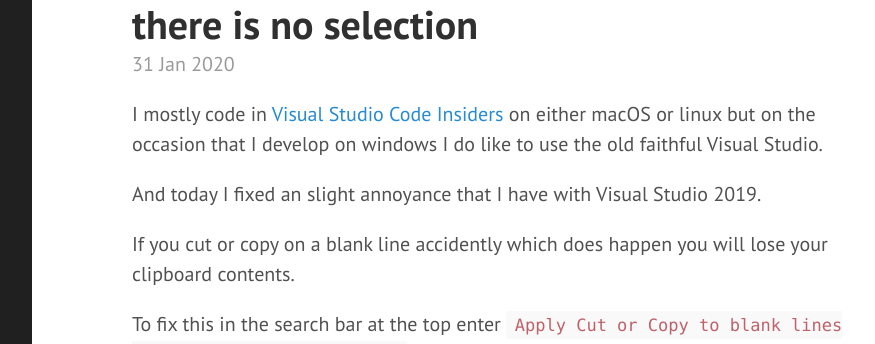
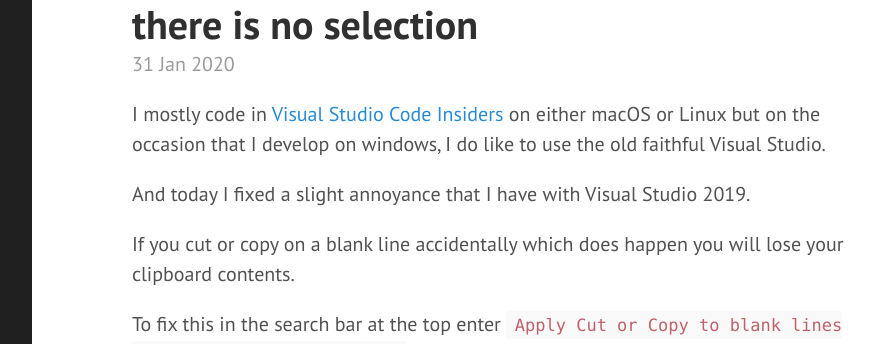
Before and after one commit to solrevdev/solrevdev.github.io, a Jekyll site: the page built from _posts/2020-01-31-apply-cut-or-copy-to-blank-lines-when-there-is-no-selection.md, in a window 1280 px wide and 1362 px high. Shown: the part 131-475 px from the top of the window, without its empty margins (328-1203 px from the left). Built offline with Jekyll 4.4.1, drawn with Linux system fonts in a browser that asks for light colours.

Commit message:
Create 2020-01-31-apply-cut-or-copy-to-blank-lines-when-there-is-no-selection.md

```diff
--- a/_posts/2020-01-31-apply-cut-or-copy-to-blank-lines-when-there-is-no-selection.md
+++ b/_posts/2020-01-31-apply-cut-or-copy-to-blank-lines-when-there-is-no-selection.md
@@ -9,13 +9,13 @@ tags:
   - dotnet
   - csharp
 ---
-I mostly code in [Visual Studio Code Insiders](https://code.visualstudio.com/insiders/) on either macOS or linux but on the occasion that I develop on windows I do like to use the old faithful Visual Studio.
+I mostly code in [Visual Studio Code Insiders](https://code.visualstudio.com/insiders/) on either macOS or Linux but on the occasion that I develop on windows, I do like to use the old faithful Visual Studio.
 
-And today I fixed an slight annoyance that I have with Visual Studio 2019.
+And today I fixed a slight annoyance that I have with Visual Studio 2019.
 
-If you cut or copy on a blank line accidently which does happen you will lose your clipboard contents.
+If you cut or copy on a blank line accidentally which does happen you will lose your clipboard contents.
 
-To fix this in the search bar at the top enter `Apply Cut or Copy to blank lines when there is no selection` and open its's dialog.
+To fix this in the search bar at the top enter `Apply Cut or Copy to blank lines when there is no selection` and open its’s dialog.
 
 Uncheck that box for your language (or all languages as I did).
 
```
